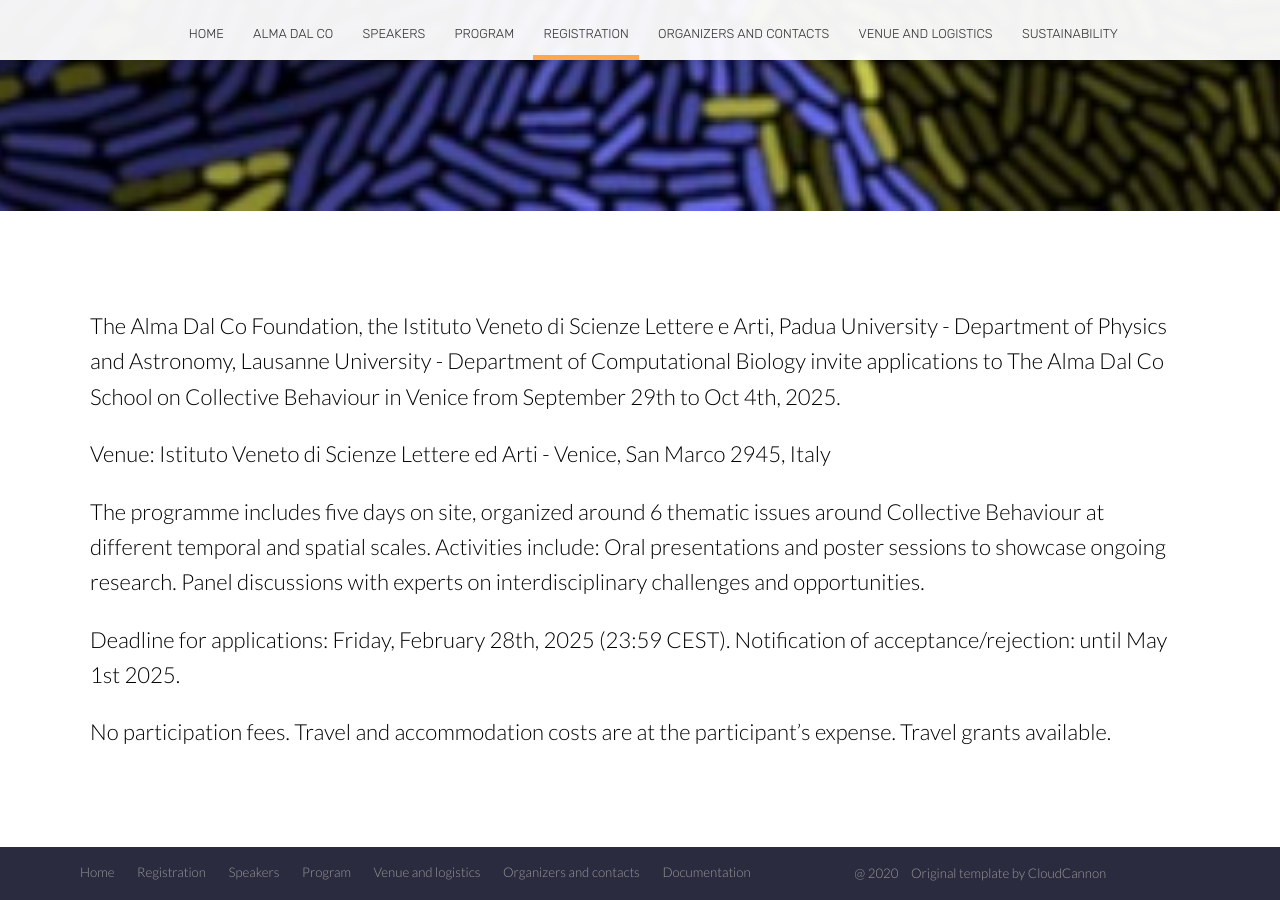
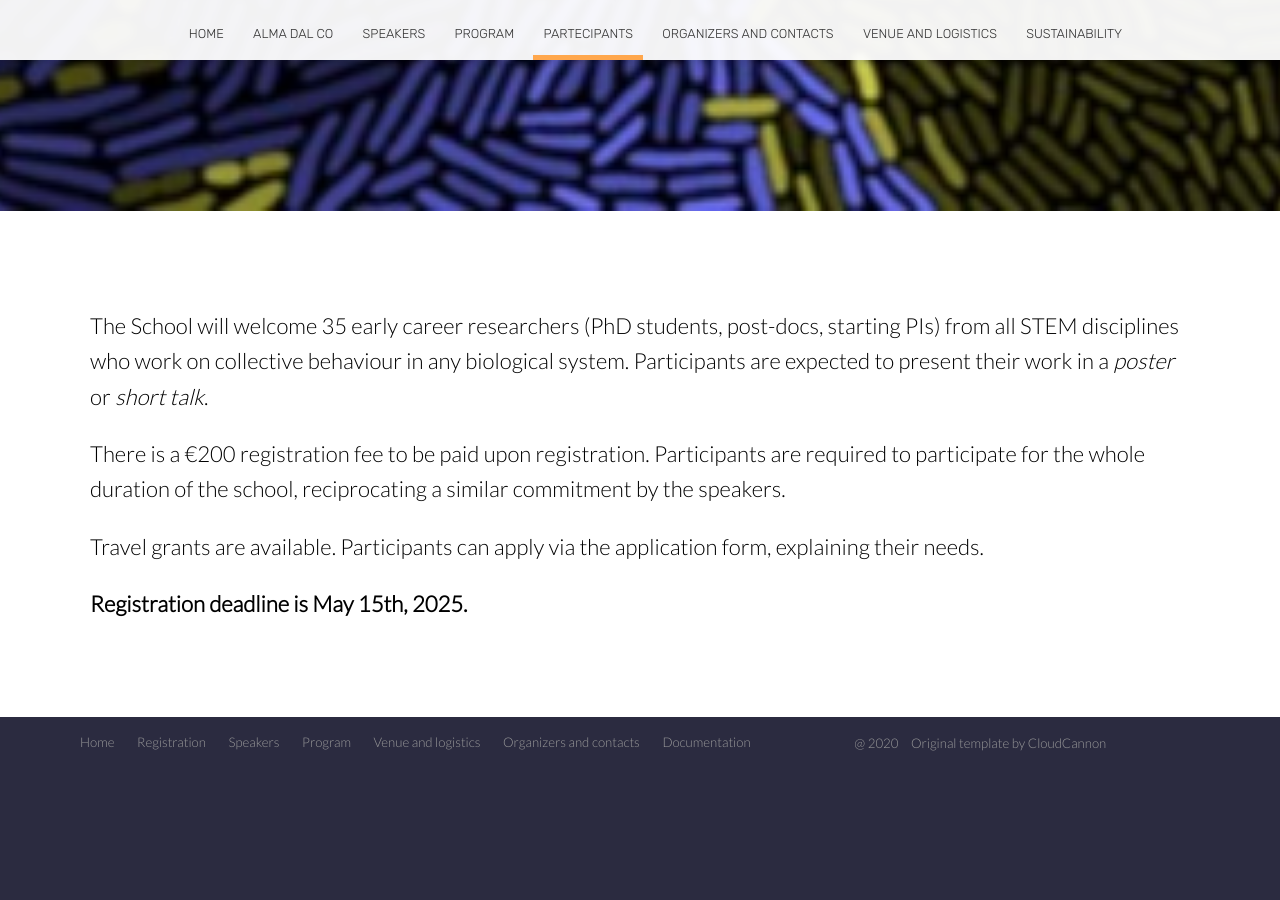
Before and after one commit to almadalcoschool/almadalcoschool.github.io, a Jekyll site: the page built from registration.html, in a window 1280 px wide and 900 px high, scrolled down 689 px. Built offline with Jekyll 4.4.1, drawn with Linux system fonts in a browser that asks for light colours; nearby versions of some CDN libraries; after the commit the page ends 1459 px from its top, so only the background shows below that.

Commit message:
Partecipants page

```diff
--- a/_data/navigation.yml
+++ b/_data/navigation.yml
@@ -6,7 +6,7 @@
   link: /attendees/
 - name: Program
   link: /program/
-- name: Registration
+- name: Partecipants
   link: /registration/
 - name: Organizers and contacts
   link: /organizers/
--- a/registration.html
+++ b/registration.html
@@ -1,5 +1,5 @@
 ---
-title: Registration
+title: Partecipants
 description: Registration to the workshop.
 image: /images/home/paper_natEcoEvol2020.jpg
 ---
@@ -24,24 +24,17 @@ image: /images/home/paper_natEcoEvol2020.jpg
 			<div class="text">
 				<!-- <h2 class="editable">Abstract and poster submission</h2> -->
 				<p>
-				The Alma Dal Co Foundation, the Istituto Veneto di Scienze Lettere e Arti, Padua University - Department of Physics and Astronomy, Lausanne University - Department of Computational Biology
-				invite applications to
-				The Alma Dal Co School on Collective Behaviour in Venice from September 29th to Oct 4th, 2025.
+					The School will welcome 35 early career researchers (PhD students, post-docs, starting PIs) from all STEM disciplines who work on collective behaviour in any biological system. Participants are expected to present their work in a <em>poster</em> or <em>short talk</em>.
+				</p>
 				<p>
-				Venue: Istituto Veneto di Scienze Lettere ed Arti - Venice, San Marco 2945, Italy
+					There is a €200 registration fee to be paid upon registration. Participants are required to participate for the whole duration of the school, reciprocating a similar commitment by the speakers.
+				</p>
 				<p>
-				The programme includes five days on site, organized around 6 thematic issues around Collective Behaviour at different temporal and spatial scales.
-				Activities include:
-				Oral presentations and poster sessions to showcase ongoing research.
-				Panel discussions with experts on interdisciplinary challenges and opportunities.
+					Travel grants are available. Participants can apply via the application form, explaining their needs.
+				</p>
 				<p>
-				Deadline for applications: Friday, February 28th, 2025 (23:59 CEST).
-				Notification of acceptance/rejection: until May 1st 2025.
-				<p>
-				No participation fees.
-				Travel and accommodation costs are at the participant’s expense.
-				Travel grants available.
-				<p>
+					<strong>Registration deadline is May 15th, 2025.</strong>
+				</p>
 				<!--<p> The idea is to hold an informal workshop in which we can freely discuss and share ideas about ocean ecology <br/>
 				from both theory and data perspectives. <br/>
 				The workshop itself will consist of a series of short presentations, followed by extended chaired discussions to encourage a comprehensive dialogue.<br/>
```
